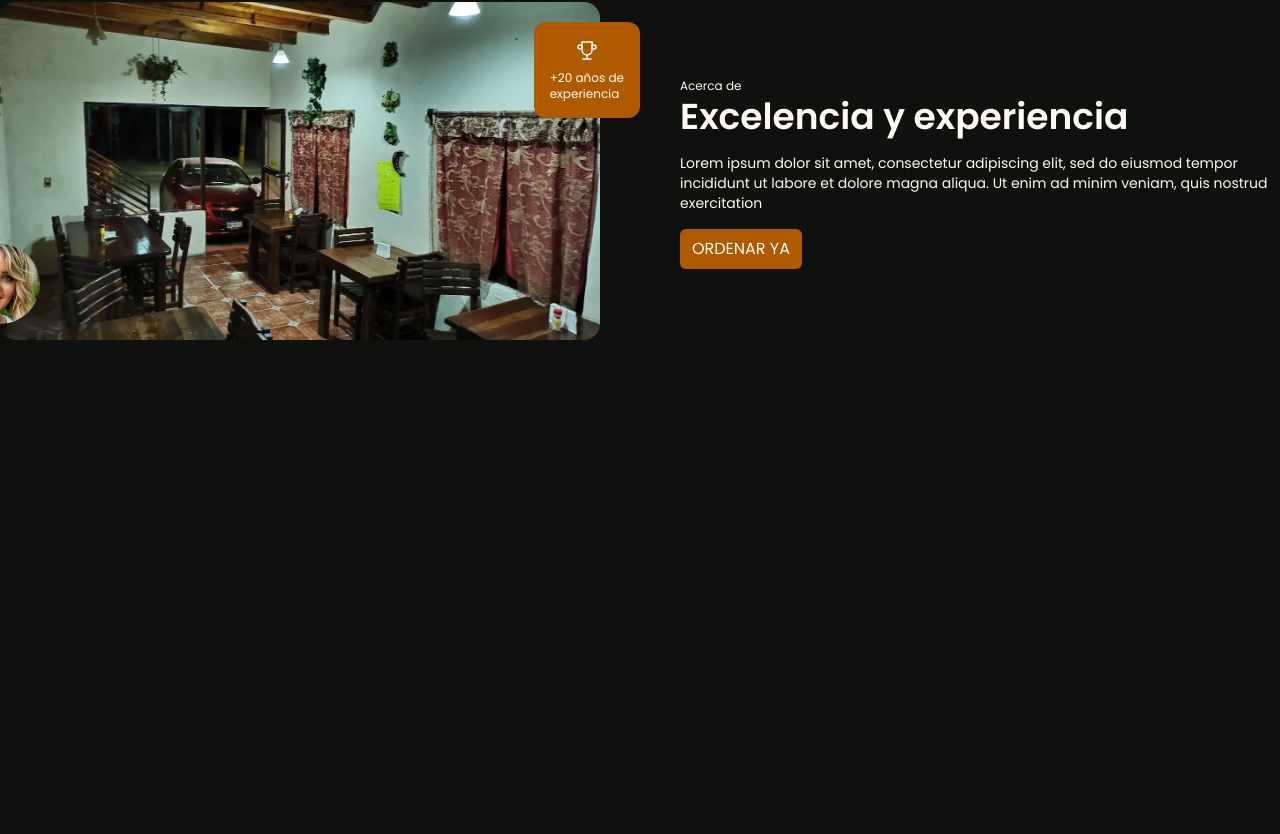
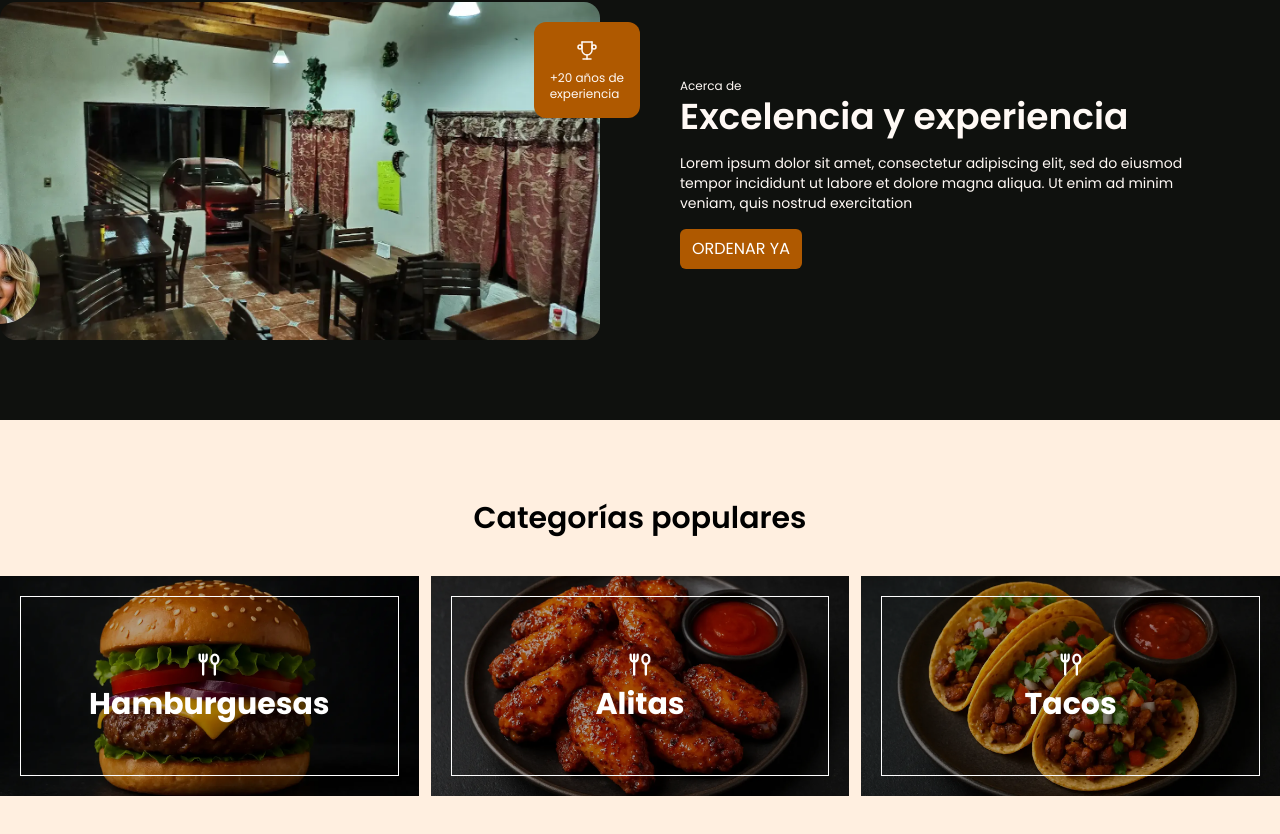
Before and after one commit to urielx2/Restaurant-web, a React (Vite) app: page / in a window 1280 px wide. Shown: the part 704-1538 px from the top of the page. Before the commit the page ends 1124 px from the top, so only its background shows below. Built offline with nearby package versions, Linux system fonts and the light colour scheme.

Commit message:
feat: categories

```diff
--- a/src/App.jsx
+++ b/src/App.jsx
@@ -1,4 +1,4 @@
-import { AboutUs, Hero } from "./components";
+import { AboutUs, Categories, Hero } from "./components";
 import { Header } from "./layout";
 
 function App() {
@@ -8,6 +8,7 @@ function App() {
       <main>
         <Hero />
         <AboutUs />
+        <Categories />
       </main>
     </>
   );
--- a/src/components/AboutUs/AboutUs.jsx
+++ b/src/components/AboutUs/AboutUs.jsx
@@ -31,7 +31,7 @@ export const AboutUs = () => {
             <span className="text-xs">Acerca de</span>
             <h2 className="text-4xl font-semibold">Excelencia y experiencia</h2>
           </div>
-          <p className="text-sm font-light">
+          <p className="text-sm font-light max-w-lg">
             Lorem ipsum dolor sit amet, consectetur adipiscing elit, sed do
             eiusmod tempor incididunt ut labore et dolore magna aliqua. Ut enim
             ad minim veniam, quis nostrud exercitation
--- /dev/null
+++ b/src/components/Categories/Categories.jsx
@@ -0,0 +1,41 @@
+import { categories } from "../../utils";
+import { Container } from "../layout";
+
+export const Categories = () => {
+  return (
+    <div className="bg-secondary text-black">
+      <Container>
+        <h2 className="text-3xl font-semibold text-center mb-10">
+          Categorías populares
+        </h2>
+
+        <div className="grid grid-cols-1 md:grid-cols-2 lg:grid-cols-3 gap-3">
+          {categories.map((category) => {
+            const Icon = category.icon;
+            return (
+              <article
+                key={category.id}
+                className="relative w-full h-[220px] overflow-hidden"
+              >
+                <img
+                  src={category.image}
+                  alt={category.name}
+                  className="w-full h-full object-cover"
+                />
+
+                <div className="absolute inset-0 bg-black/30"></div>
+
+                <div className="absolute inset-0 flex flex-col justify-center items-center text-white">
+                  <Icon size={28} className="mb-2" />
+                  <h2 className="text-3xl font-bold">{category.name}</h2>
+                </div>
+
+                <div className="absolute inset-5 border border-white"></div>
+              </article>
+            );
+          })}
+        </div>
+      </Container>
+    </div>
+  );
+};
--- /dev/null
+++ b/src/components/Categories/index.js
@@ -0,0 +1 @@
+export { Categories } from "./Categories";
--- a/src/components/index.js
+++ b/src/components/index.js
@@ -1,5 +1,6 @@
 export { MobileMenu } from "./MobileMenu";
 export { Hero } from "./Hero";
 export { AboutUs } from "./AboutUs";
+export { Categories } from "./Categories";
 export * from "./ui";
 export * from "./layout";
--- /dev/null
+++ b/src/utils/categories.js
@@ -0,0 +1,22 @@
+import { IconToolsKitchen3 } from "@tabler/icons-react";
+
+export const categories = [
+  {
+    id: 1,
+    name: "Hamburguesas",
+    image: "/hamburguesa.webp",
+    icon: IconToolsKitchen3,
+  },
+  {
+    id: 2,
+    name: "Alitas",
+    image: "/alitas.webp",
+    icon: IconToolsKitchen3,
+  },
+  {
+    id: 3,
+    name: "Tacos",
+    image: "/tacos.webp",
+    icon: IconToolsKitchen3,
+  },
+];
--- a/src/utils/index.js
+++ b/src/utils/index.js
@@ -1 +1,2 @@
 export { navLinks } from "./navLinks";
+export { categories } from "./categories";
```
Also changed, not shown: public/alitas.webp (added), public/tacos.webp (added).
